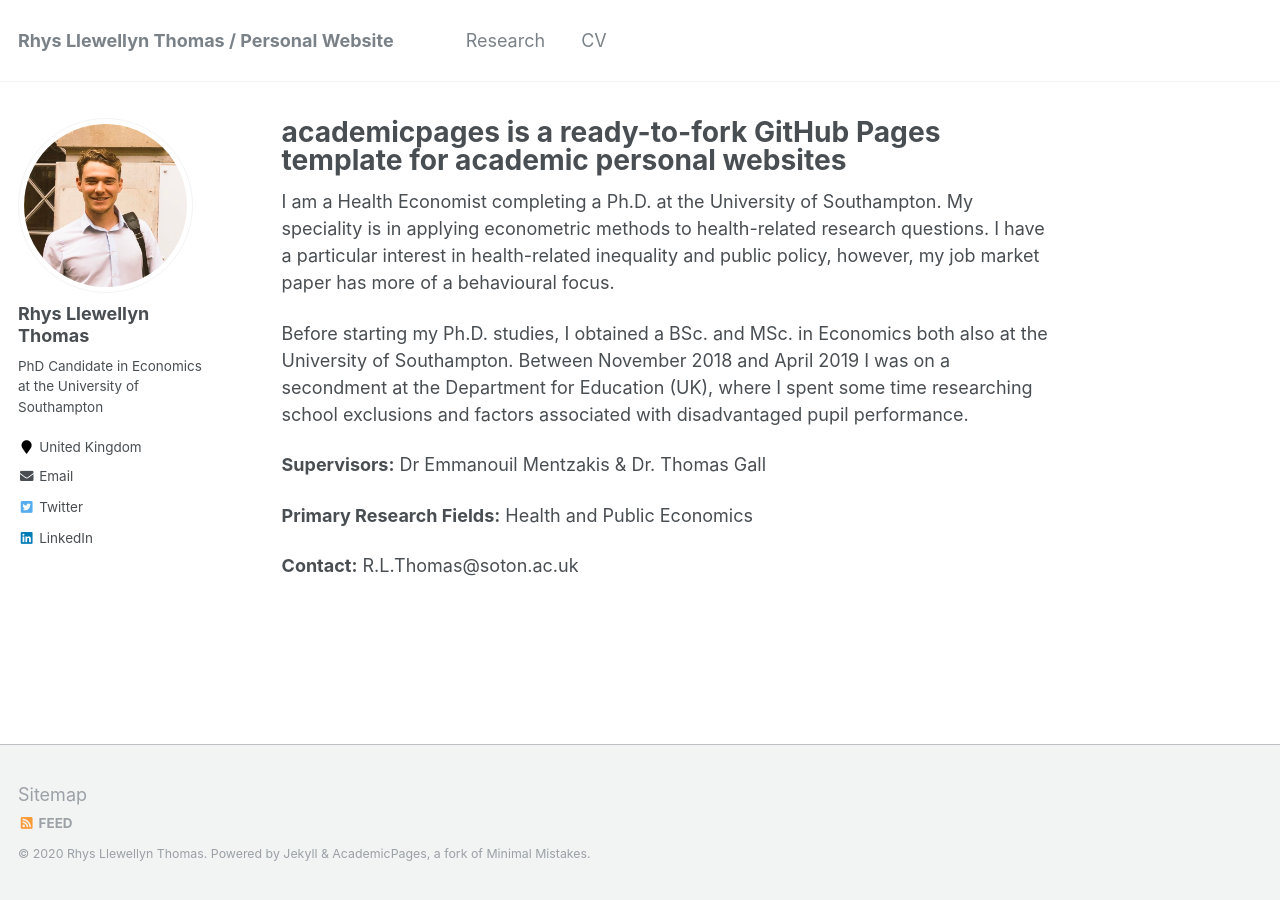
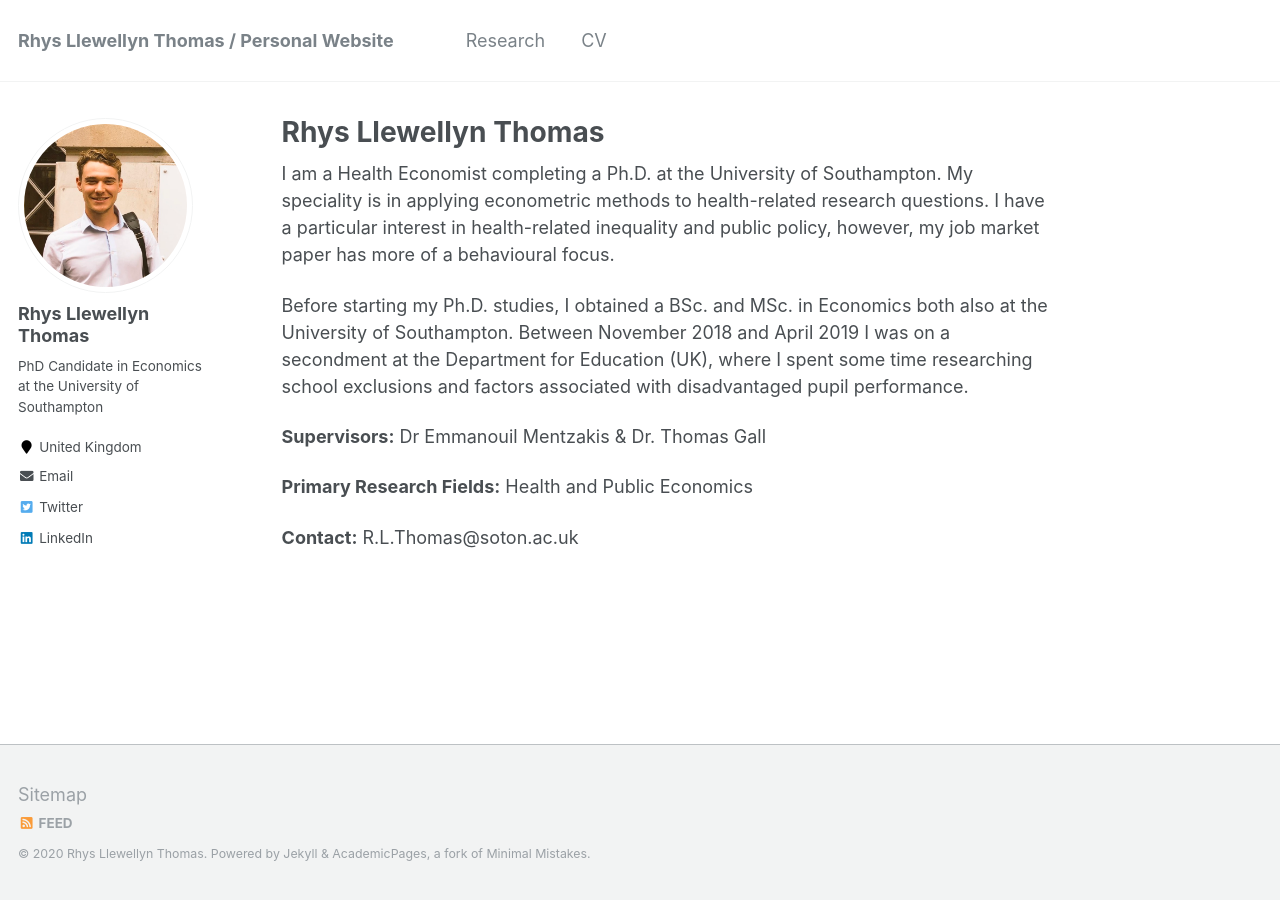
Before and after one commit to RhysLlThomas/rhysllthomas.github.io, a Jekyll site: the page built from _pages/about.md, in a window 1280 px wide. Built offline with Jekyll 4.4.1, drawn with Linux system fonts in a browser that asks for light colours.

Commit message:
Update about.md

```diff
--- a/_pages/about.md
+++ b/_pages/about.md
@@ -1,6 +1,6 @@
 ---
 permalink:
-title: "academicpages is a ready-to-fork GitHub Pages template for academic personal websites"
+title: "Rhys Llewellyn Thomas"
 excerpt: "About me"
 author_profile: true
 redirect_from:
```
